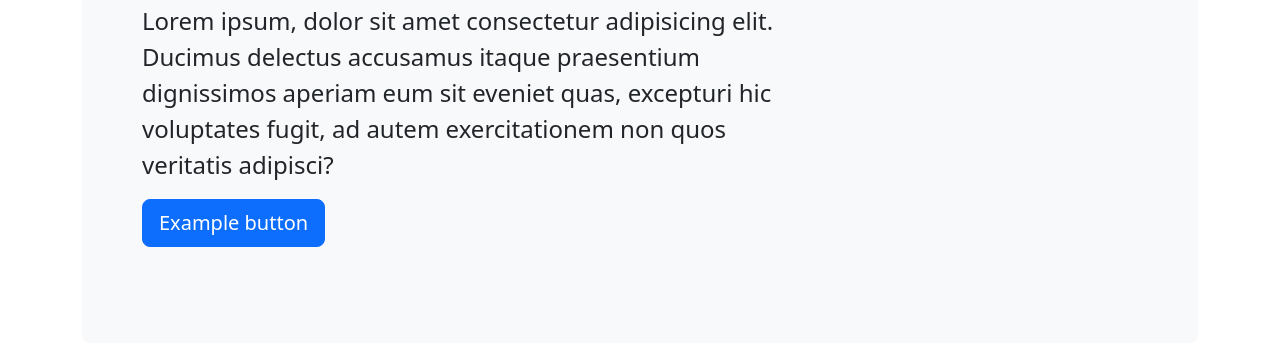
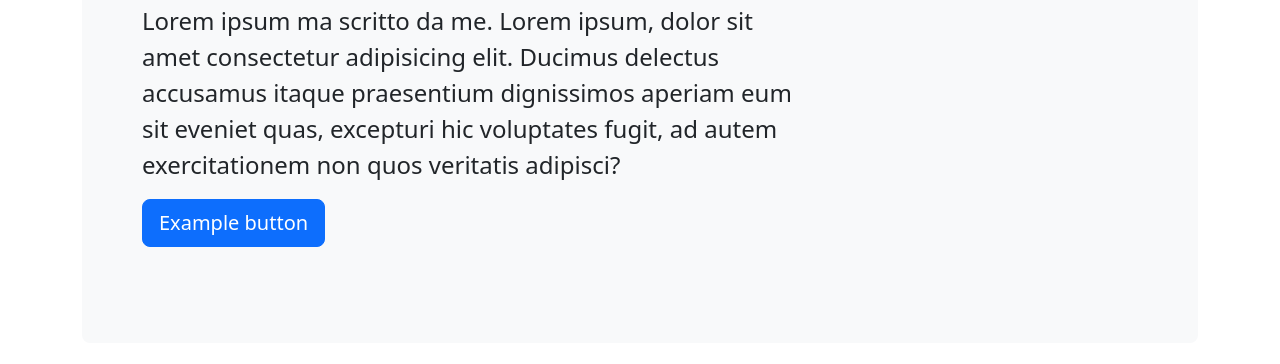
Before and after one commit to LeonardoMasetti/Masetti_Ferioli_Gagliardi, a plain HTML site: page index.html in a window 1280 px wide. Shown: the part 260-624 px from the top of the page. Drawn offline with nearby package versions, Linux system fonts and the light colour scheme.

Commit message:
Update index.html

```diff
--- a/index.html
+++ b/index.html
@@ -21,6 +21,7 @@
             <div class="container-fluid py-5">
                 <h1 class="display-5 fw-bold">H1</h1>
                 <p class="col-md-8 fs-4">
+                    Lorem ipsum ma scritto da me.
                     Lorem ipsum, dolor sit amet consectetur adipisicing elit. Ducimus delectus accusamus itaque
                     praesentium dignissimos aperiam eum sit eveniet quas, excepturi hic voluptates fugit, ad autem
                     exercitationem non quos veritatis adipisci?
```
